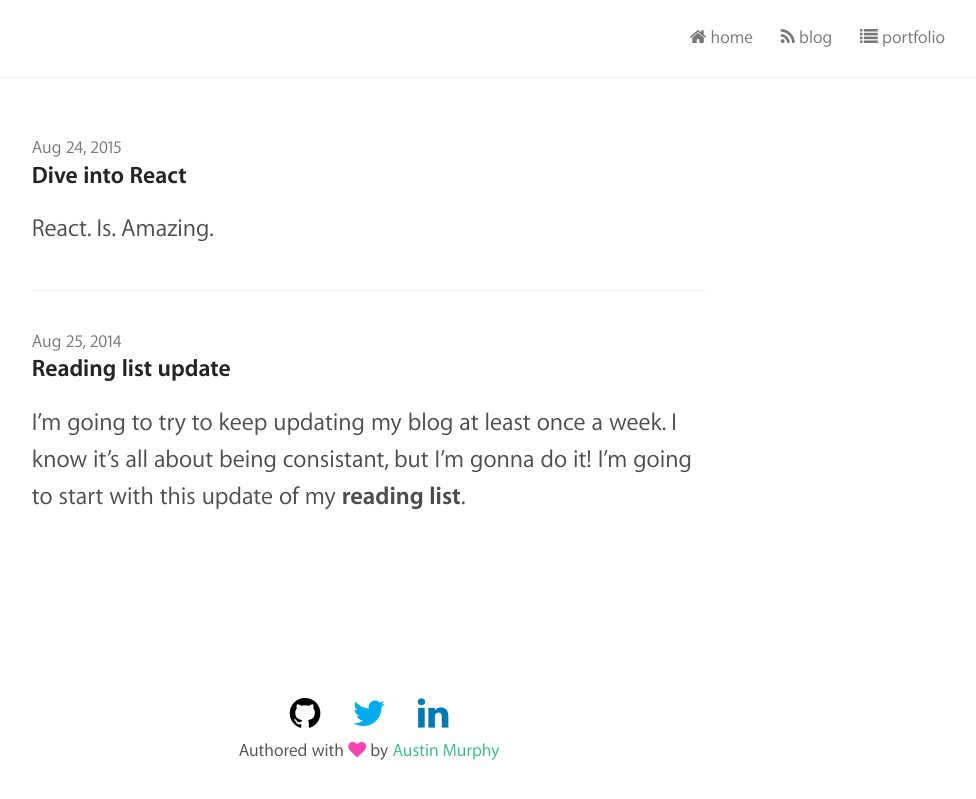
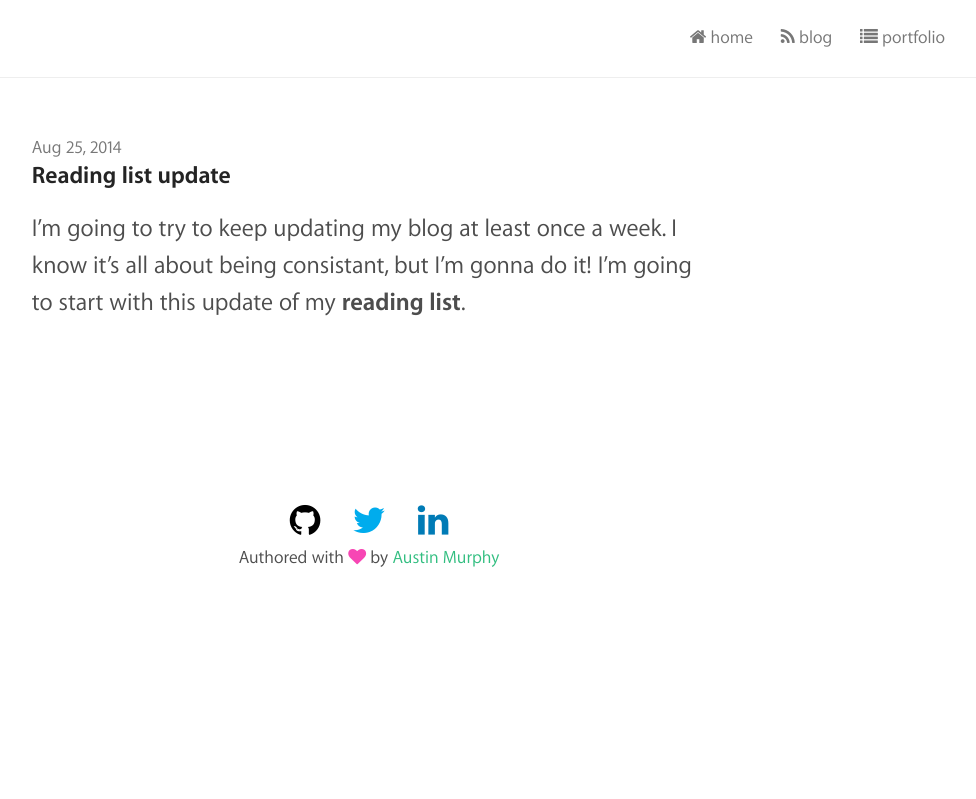
Before and after one commit to ausmurp/ausmurp.github.io, a Jekyll site: the page built from blog/index.html, in a window 1280 px wide. Shown: the top 799 px of the page, without its empty margins (271-1247 px from the left). Built offline with Jekyll 4.4.1, drawn with Linux system fonts in a browser that asks for light colours; nearby versions of some CDN libraries; a style sheet for code colours, icons or effects is not loaded.

Commit message:
Updated 2015-08-24-dive-into-react.md

```diff
--- a/blog/_posts/2015-08-24-dive-into-react.md
+++ b/blog/_posts/2015-08-24-dive-into-react.md
@@ -1,13 +1,13 @@
 ---
-layout:     post-hero
-title:      "Dive into React"
-date:       2015-08-24
+layout: post-hero
+title: B2C where are you
+date: 2015-08-24T00:00:00.000Z
 categories: blog
-cover:      reading2.jpg
-permalink:  /blog/dive-into-react
-published:  true
+cover: reading2.jpg
+permalink: /blog/where-are-you-b2c
+published: false
 ---
-React. Is. Amazing.
+
 
 
 
```
